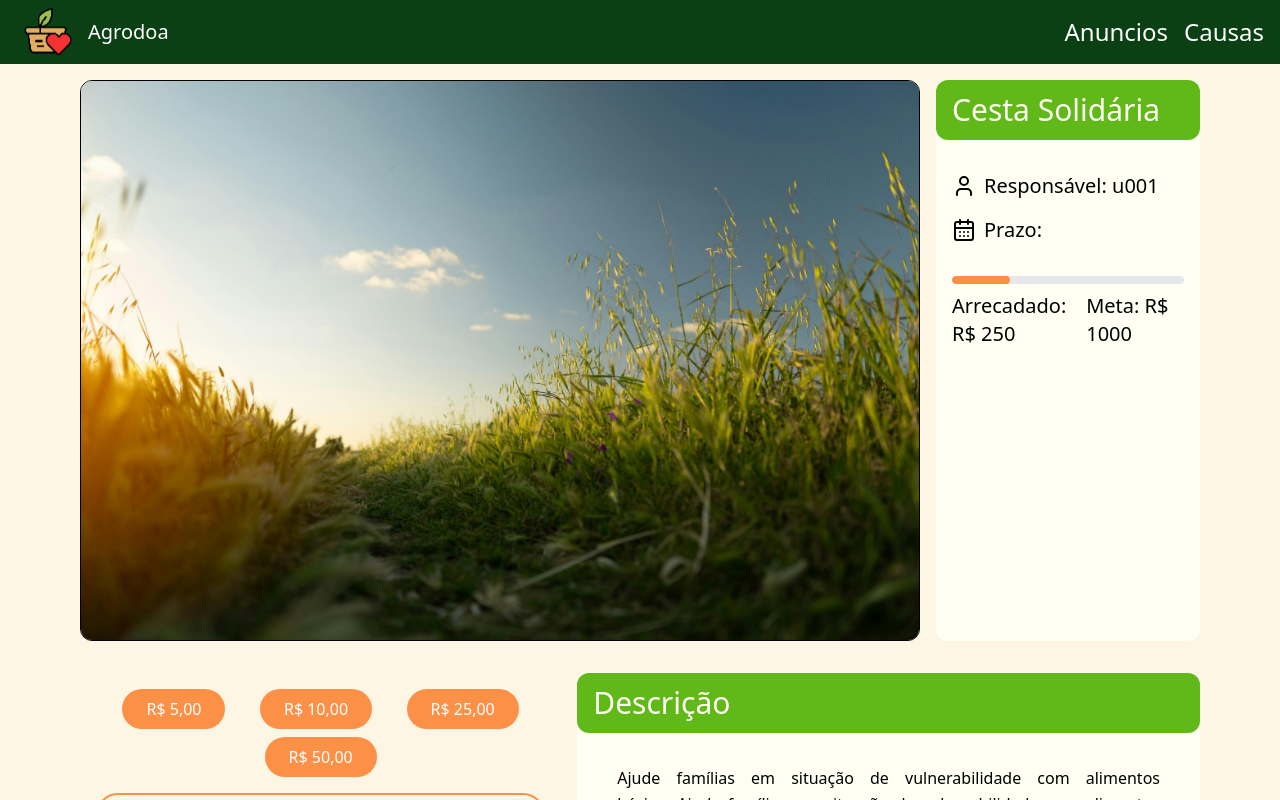
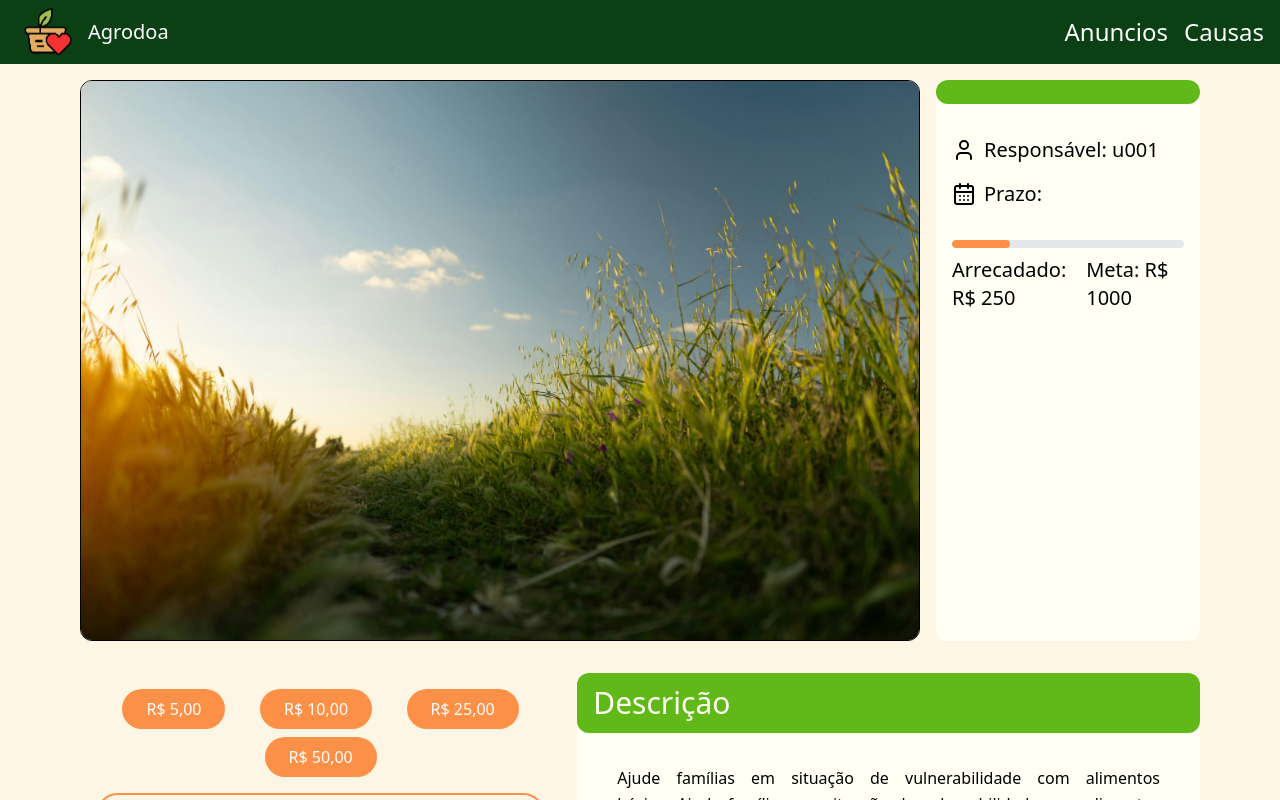
Before and after one commit to VerttB/agrodoa-frontend, a Next.js app: page /causas/1 in a window 1280 px wide. Shown: the top 800 px of the page. Built offline with nearby package versions, Linux system fonts and the light colour scheme; a web font is replaced by a local one.

Commit message:
fix: trocando nome por titulo

```diff
--- a/src/app/(pages)/(public)/causas/[id]/page.tsx
+++ b/src/app/(pages)/(public)/causas/[id]/page.tsx
@@ -32,7 +32,7 @@ export default function CausaUnica() {
             width={512}
             height={320}
           />
-          <ItemPage.description title={causa.nome}>
+          <ItemPage.description title={causa.titulo}>
             <p className="flex items-center gap-2 text-xl">
               <User aria-hidden="true" /> Responsável: {causa.responsavelId}
             </p>
@@ -82,7 +82,7 @@ export default function CausaUnica() {
               className="w-full py-2 text-3xl"
               onClick={() => {
                 if (!user) router.push("/login");
-                router.push(`/pagamento?id=${causa.id}&valor=${donationValue}&name=${causa.nome}
+                router.push(`/pagamento?id=${causa.id}&valor=${donationValue}&name=${causa.titulo}
                    `);
               }}
             >
```
